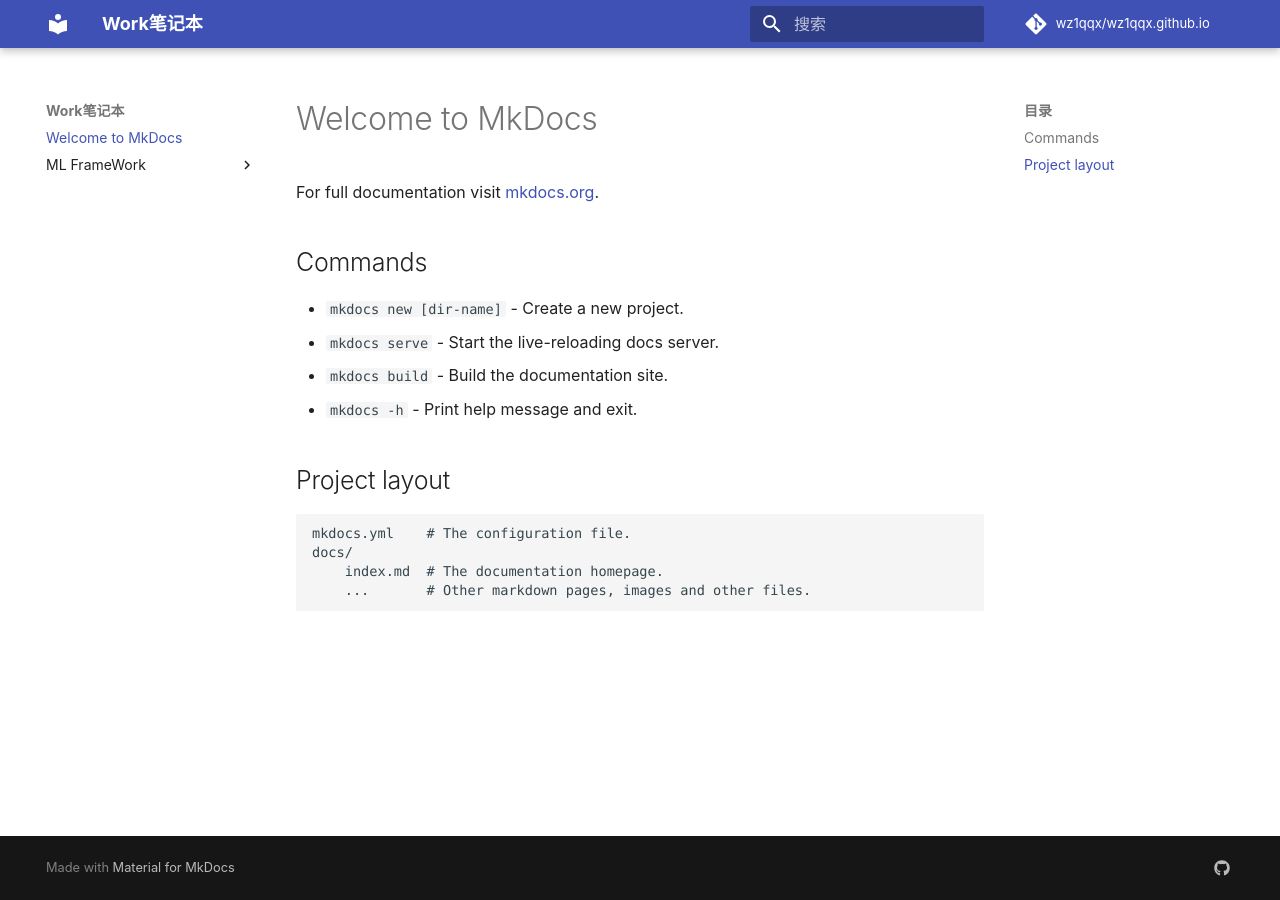
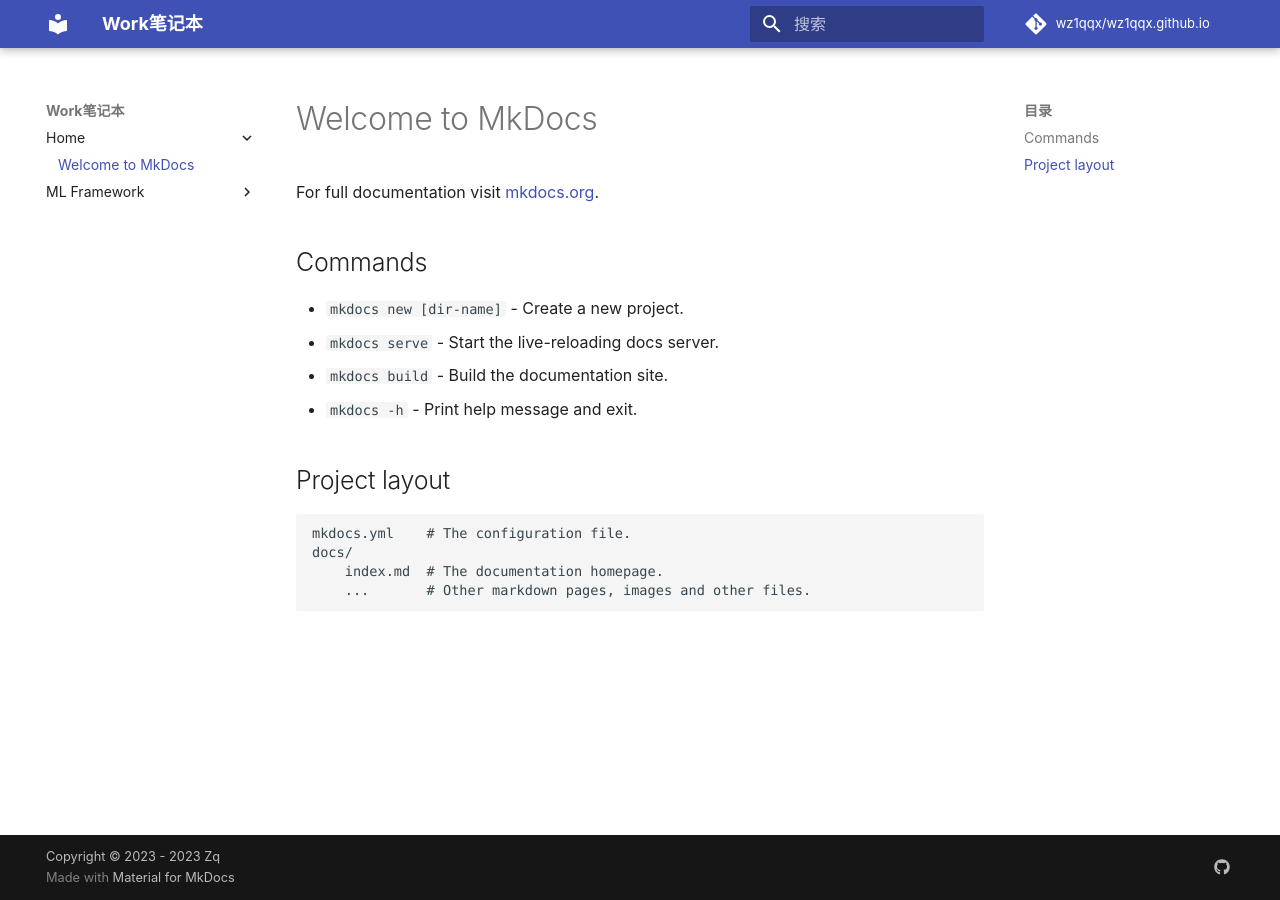
Before and after one commit to wz1qqx/wz1qqx.github.io, an MkDocs documentation site: the page built from docs/index.md, in a window 1280 px wide. Built offline with MkDocs 1.6.1 and Material for MkDocs 9.7.7, drawn with Linux system fonts in a browser that asks for light colours; comment, search, counter and statistics services are not loaded; part of the change alters nothing that is shown.

```diff
--- a/mkdocs.yml
+++ b/mkdocs.yml
@@ -1,6 +1,13 @@
 site_name: Work笔记本
+site_author: wz1qqx
+site_url: https://wz1qqx.github.io/
+
+# Repository
 repo_name: wz1qqx/wz1qqx.github.io
 repo_url: https://github.com/wz1qqx/wz1qqx.github.io/
+
+# Copyright
+copyright: "Copyright &copy; 2023 - 2023 Zq"
 
 theme:
   name: 'material'
@@ -44,3 +51,9 @@ extra:
   social:
     - type: 'github'
       link: 'https://github.com/wz1qqx'
+
+nav:
+  - Home:
+    - index.md
+  - ML Framework:
+    - ML FrameWork/xacc.md
```
